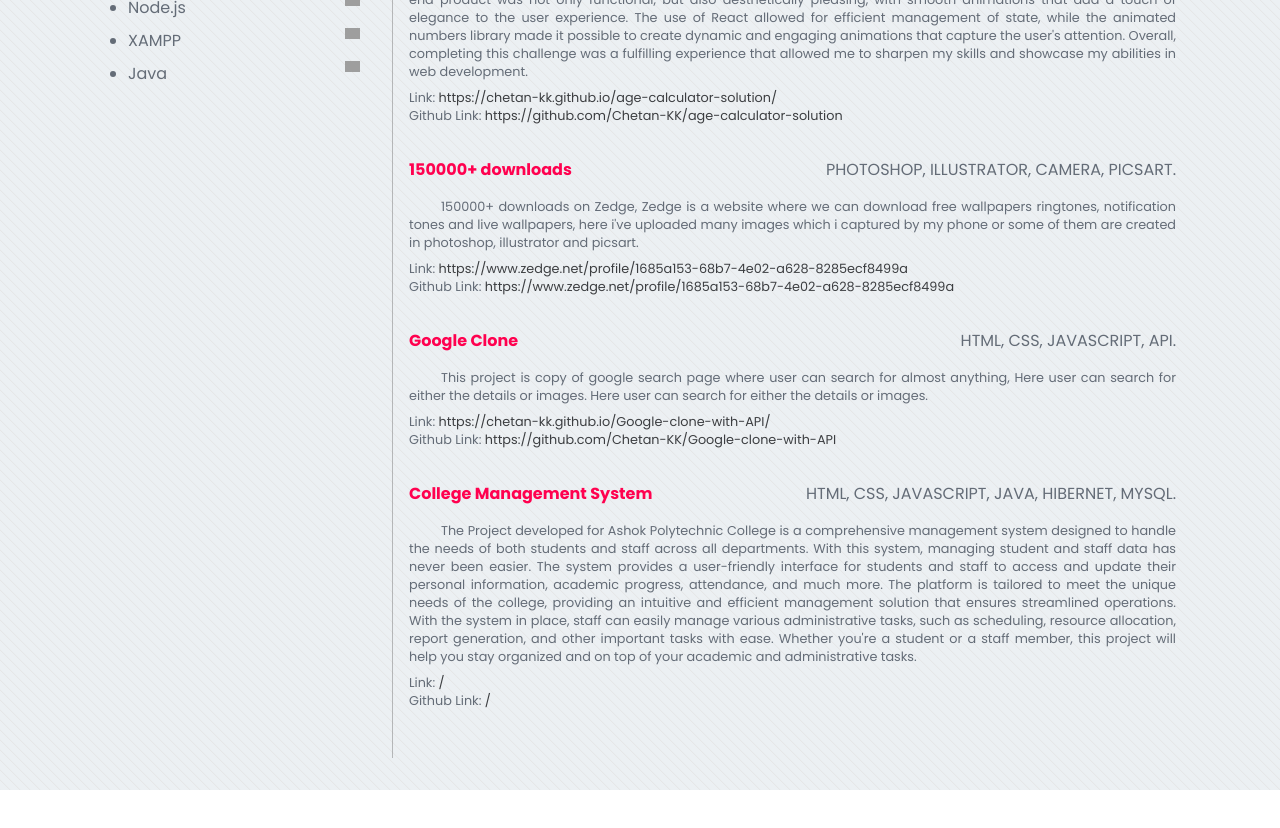
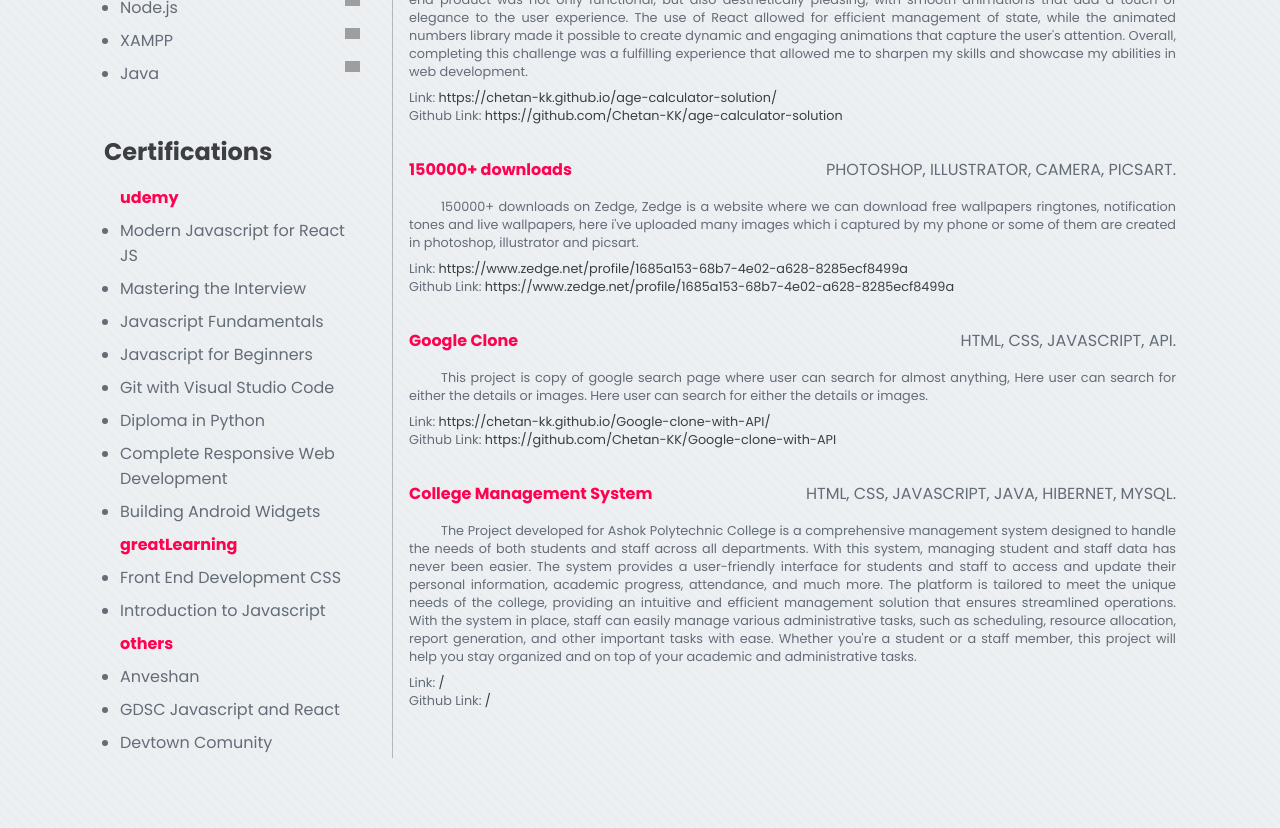
Before and after one commit to Chetan-KK/chetan-kk-portfolio2023, a React (Vite) app: page /resume in a window 1280 px wide. Shown: the part 1860-2688 px from the top of the page. Before the commit the page ends 2650 px from the top, so only its background shows below. Built offline with nearby package versions, Linux system fonts and the light colour scheme; grey boxes are pictures that could not be loaded.

Commit message:
certificates added in resume

```diff
--- a/src/Components/About/About.css
+++ b/src/Components/About/About.css
@@ -31,7 +31,7 @@
 @media screen and (max-width: 700px) {
   .About .main-title .boyIcon {
     height: 8rem;
-    right: -0%;
+    right: 10%;
     top: -60%;
   }
   .about-info {
--- a/src/Components/Certifications/Certificate.jsx
+++ b/src/Components/Certifications/Certificate.jsx
@@ -25,9 +25,12 @@ function Certificate(props) {
       <div className="Certificate">
         <div className="heading">{props.name}</div>
         <img src={props.imgSrc} onLoad={handleImgLoad} className="img" alt="" />
-        <a href={props.credLink} className="button" target="_blank">
-          credentials <i className="fa-solid fa-arrow-up-right-from-square"></i>
-        </a>
+        {props.credLink ? (
+          <a href={props.credLink} className="button" target="_blank">
+            credentials{" "}
+            <i className="fa-solid fa-arrow-up-right-from-square"></i>
+          </a>
+        ) : undefined}
       </div>
     </Tilt>
   );
--- a/src/Components/Certifications/Certifications.css
+++ b/src/Components/Certifications/Certifications.css
@@ -52,6 +52,13 @@
   width: 100%;
   background-image: var(--overlay-gradient);
   z-index: 1;
+  background-size: 100%;
+  transition: var(--transition);
+}
+.Certifications .Certificate:hover::before {
+  background-image: var(--overlay-gradient);
+  background-size: 500%;
+  background-position: top left;
 }
 .Certifications .Certificate .heading {
   z-index: 1;
--- a/src/Components/Projects/Project.jsx
+++ b/src/Components/Projects/Project.jsx
@@ -29,7 +29,7 @@ function Project(props) {
           <Tilt
             perspective={1000}
             glareEnable={true}
-            scale={1.1}
+            scale={1}
             gyroscope={false}
             tiltEnable={props.isTilt}
             tiltMaxAngleX={5}
--- a/src/Components/Projects/Projects.css
+++ b/src/Components/Projects/Projects.css
@@ -11,7 +11,7 @@
 
 .projects .Project {
   background-color: var(--secondary-color);
-  min-width: 20rem;
+  min-width: 18rem;
   width: 20rem;
   box-shadow: var(--shadow);
   border-radius: 10px;
@@ -90,30 +90,30 @@
 .projects .Project .git {
   padding: 0.7rem 1rem;
 }
-@media screen and (max-width: 400px) {
+@media screen and (max-width: 500px) {
   .projects .Project:hover .starIcon {
     width: 3rem;
     rotate: 10deg;
-    right: -10% !important;
+    right: 10% !important;
     top: -50% !important;
     animation: floating 3s infinite ease-in-out;
   }
   .projects .Project {
-    min-width: 18rem;
+    width: 90vw;
+    padding: 2rem 1rem;
     margin: 0;
-    padding: 2rem 1rem;
   }
+  .projects .Project .projectImg {
+    width: 100%;
+    height: auto;
+  }
+}
+@media screen and (max-width: 400px) {
   .projects .Project .starIcon {
     right: 10%;
   }
   .projects .Project:hover .starIcon {
-    right: -20%;
+    right: 10%;
     top: -20%;
   }
 }
-@media screen and (max-width: 330px) {
-  .projects .Project {
-    width: 10rem;
-    padding: 2rem 1rem;
-  }
-}
--- a/src/Components/Resume/Resume.css
+++ b/src/Components/Resume/Resume.css
@@ -124,8 +124,9 @@
 .main .right section .links a {
   color: var(--light-text-c);
 }
-.main .left section .techs {
-  padding-left: 1.5rem;
+.main .left section .techs,
+.main .left section .certificateList {
+  padding-left: 1rem;
 }
 .main .left section .techs .tech {
   margin: 0.5rem 0;
@@ -134,6 +135,9 @@
   float: right;
   width: 15px;
   margin-left: 5px;
+}
+.main .left section .certificateList li {
+  margin: 0.5rem 0;
 }
 @media screen and (max-width: 600px) {
   .resumeIcon {
--- a/src/Components/Resume/Resume.jsx
+++ b/src/Components/Resume/Resume.jsx
@@ -7,7 +7,7 @@ import projectsData from "../../assets/projects";
 import { Link } from "react-router-dom";
 import skillsData from "../../assets/skills";
 import resumeIcon from "/iconsImg/resume.png";
-
+import certificatesData from "../../assets/certificates";
 function Resume() {
   const handleDownload = (e) => {
     window.print();
@@ -183,6 +183,21 @@ function Resume() {
                   ))}
                 </ul>
               </section>
+              <section>
+                <div className="main-title">Certifications</div>
+                {Object.keys(certificatesData).map((key, i) => (
+                  <ul key={i} className="certificateList">
+                    <b>{key}</b>
+                    {certificatesData[key].map((certificate, i) => (
+                      <li key={i}>
+                        <a className="link" href={certificate.credLink}>
+                          {certificate.name}
+                        </a>
+                      </li>
+                    ))}
+                  </ul>
+                ))}
+              </section>
             </div>
             {/**
              * right section
--- a/src/Components/Skills/Skills.css
+++ b/src/Components/Skills/Skills.css
@@ -31,7 +31,6 @@
 }
 .Skills .skills-row {
   gap: 4rem;
-  width: 100vw;
   margin: 2rem 0;
   overflow: hidden;
 }
--- a/src/assets/certificates.js
+++ b/src/assets/certificates.js
@@ -58,17 +58,14 @@ export default {
         {
             name: "Anveshan",
             imgSrc: '/certificates/anveshan.webp',
-            credLink: '/',
         },
         {
             name: "GDSC Javascript and React",
             imgSrc: '/certificates/devtown-javascript-and-react.webp',
-            credLink: '/',
         },
         {
             name: "Devtown Comunity",
             imgSrc: '/certificates/devtown-comunity.webp',
-            credLink: '/',
         },
     ]
 };
--- a/src/index.css
+++ b/src/index.css
@@ -53,14 +53,12 @@
   -webkit-tap-highlight-color: transparent;
   padding: 0;
   box-sizing: border-box;
-  /* box-shadow: 0 0 0 1px red;  */
+  /* box-shadow: 0 0 0 1px red; */
 }
 
-/*
+/* center line for debug */
 
-center line for debug
-
-body::before {
+/* body::before {
   content: "";
   height: 100vh;
   width: 50vw;
@@ -108,7 +106,7 @@ body {
     )
     0 / 10px 10px;
   scroll-behavior: smooth;
-  overflow-x: hidden;
+  /* overflow-x: hidden; */
 }
 .small-loader {
   margin: auto;
```
